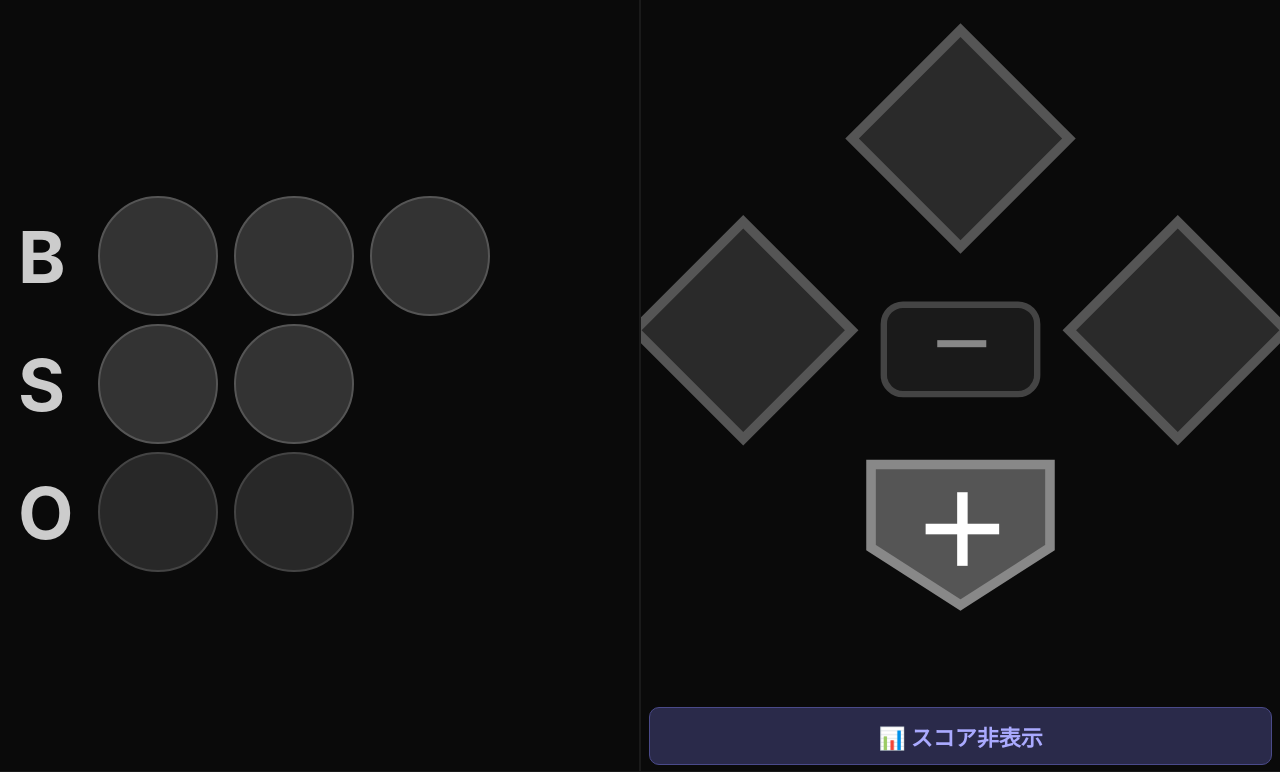
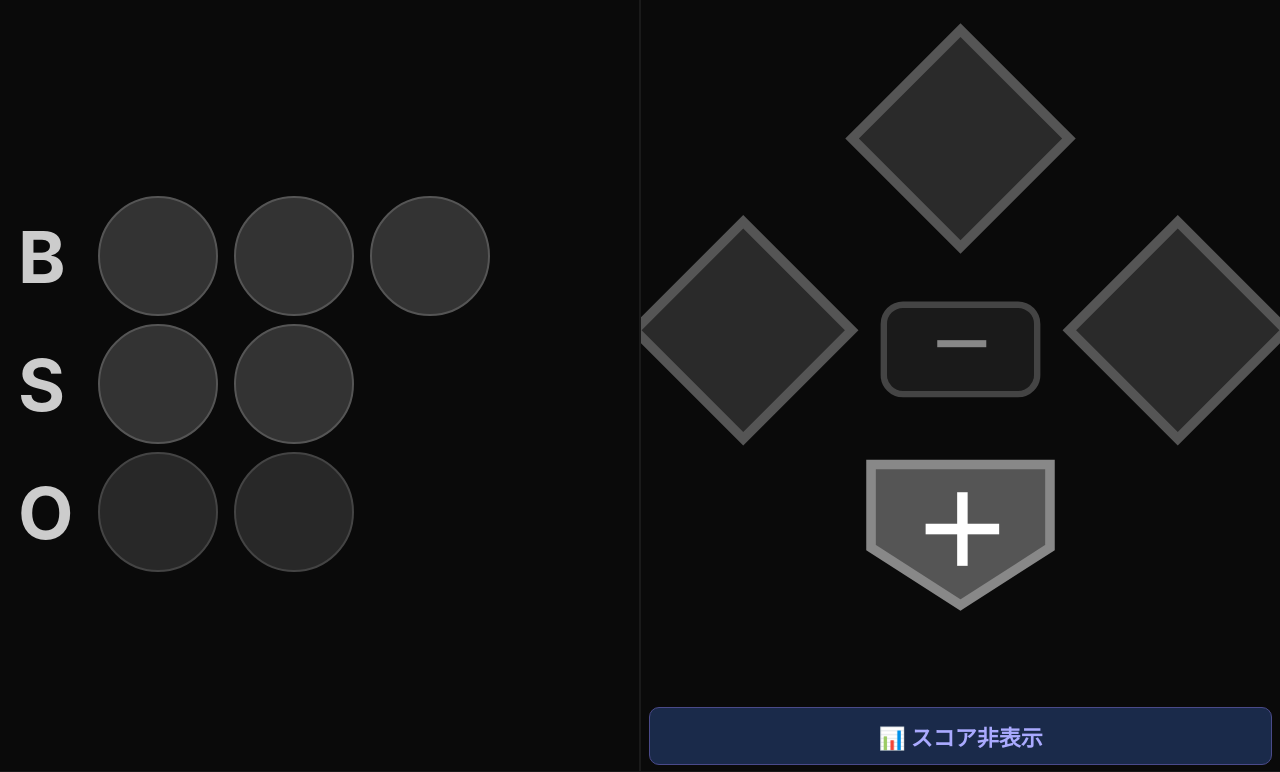
Before and after one commit to athleelive-code/baseball-overlay, a website: page public/controller-unified.html in a window 1280 px wide. Both pictures are taken after a click on the button "📊 スコア表示". Shown: the part 892-1664 px from the top of the page. Drawn offline with Linux system fonts and the light colour scheme.

Commit message:
Update controller-unified.html

```diff
--- a/public/controller-unified.html
+++ b/public/controller-unified.html
@@ -1553,12 +1553,15 @@ function _initScoreDispSec(){
   _updateScoreDispSecUI();
 }
 function showScoreOverlay(){
-  _pendingShowScore = _scoreOverlayVisible ? 'hide' : 'show';
   _scoreOverlayVisible = !_scoreOverlayVisible;
-  // ボタンラベル更新
-  var btn=document.querySelector('[onclick="showScoreOverlay()"]');
-  if(btn) btn.textContent=_scoreOverlayVisible?'📊 スコア非表示':'📊 スコア表示';
+  _pendingShowScore = _scoreOverlayVisible ? 'show' : 'hide';
+  var btns=document.querySelectorAll('[onclick="showScoreOverlay()"]');
+  btns.forEach(function(btn){
+    btn.textContent=_scoreOverlayVisible?'📊 スコア非表示':'📊 スコア表示';
+    btn.style.background=_scoreOverlayVisible?'#1a2a4a':'#2a2a4a';
+  });
   broadcast();
+  // 送信後リセットを防ぐため少し遅延してリセット
 }
 
 var _pendingShowScore = false;
@@ -1971,11 +1974,10 @@ function _doBroadcast(){
     batRoster:(()=>{const team=st.top?'away':'home';return rosters[team].map(p=>({...p,pos:posLabel(p.pos)||String(p.pos||'')}));})(),
     batTeam:(()=>{const team=st.top?'away':'home';const el=document.getElementById('name-'+team);return el?el.textContent:(team==='away'?'先攻':'後攻');})(),
     awayColor:_teamColors.away,homeColor:_teamColors.home,
-    scoreDispSec:_scoreDispSec,showScoreOverlay:_pendingShowScore,
+    scoreDispSec:_scoreDispSec,showScoreOverlay:_pendingShowScore,scoreVisible:_scoreOverlayVisible,
     autoHideSec:_autoHideSec
   }));
-  _pendingShowScore=false;
-  saveState();
+  var _tmp=_pendingShowScore; _pendingShowScore=null; saveState();
 }
 // Service Worker登録
 if('serviceWorker' in navigator){
```
